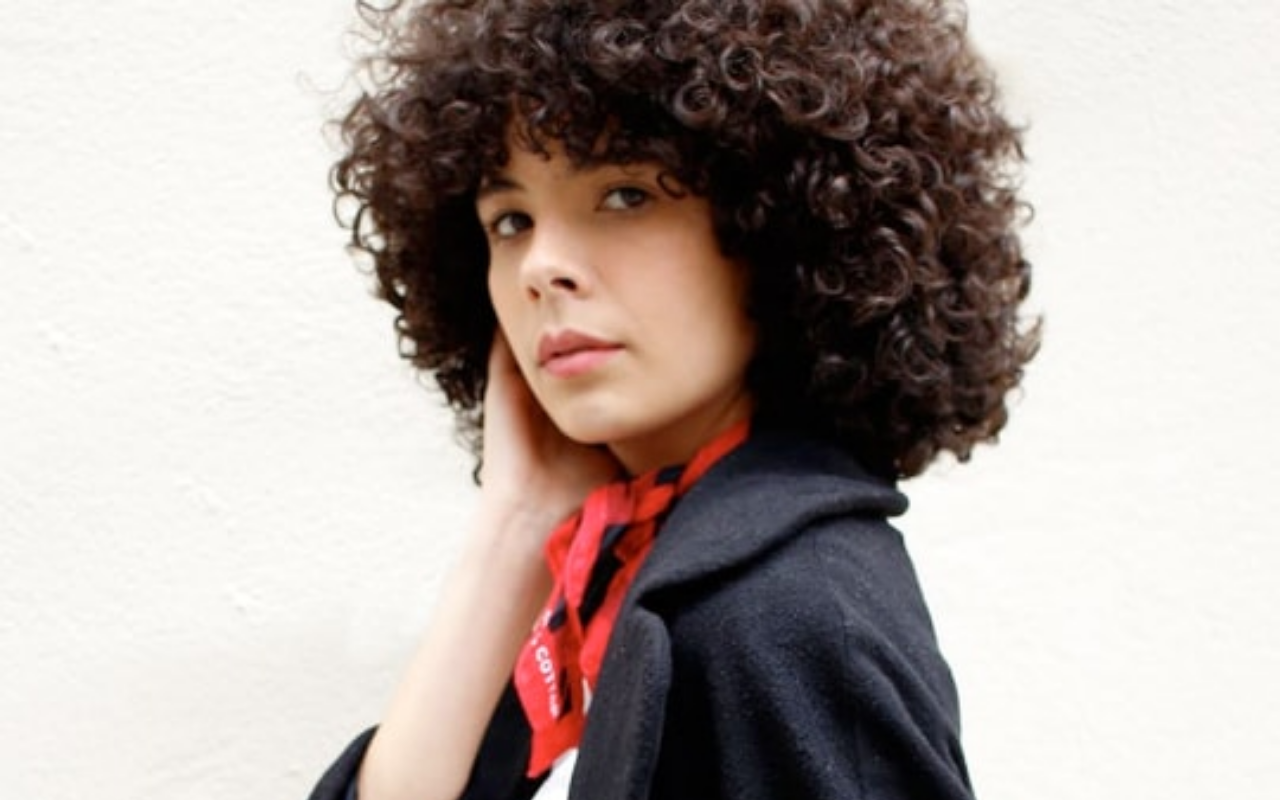
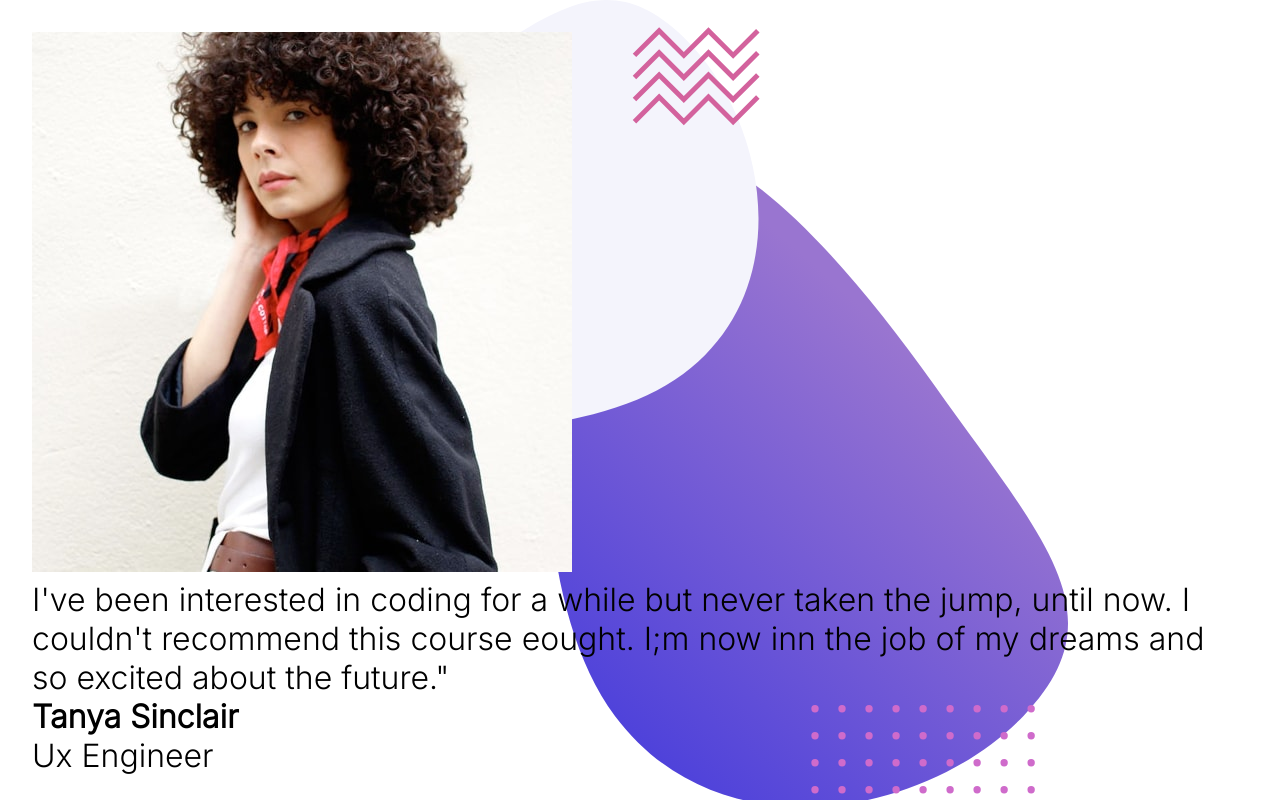
Before and after one commit to Gesiere/Coding-bootcamps, a plain HTML site: page index.html in a window 1280 px wide. Shown: the top 800 px of the page. Drawn offline with Linux system fonts and the light colour scheme.

Commit message:
initial commit

```diff
--- a/index.html
+++ b/index.html
@@ -16,13 +16,13 @@
                 <img src="/images/image-tanya.jpg" alt="">
             </div>
             <div     class="slide-testimony">
-                <p>I've benn interested in coding for a while but never taken the jump, until now. I couldn't recommend this course eought. I;m now inn the job of my dreams and so excited about the future."</p>
-            </div>
-            <div class="author"><h4>Tanya Sinclair</h4></div>
-
-            <div class="position">
+                <p>I've been interested in coding for a while but never taken the jump, until now. I couldn't recommend this course eought. I;m now inn the job of my dreams and so excited about the future."</p>
+                <h4>Tanya Sinclair</h4>
                 <span>Ux Engineer</span>
             </div>
+
+
+
 
         </section>
 
@@ -34,10 +34,10 @@
                 <p>" if you want to lay the best foundation possible I'd recommend taking this course.
                     The depth the instructprs go into is incredible. I now feel so confident about starting up as a professional developer."
                 </p>
-                <div class="author"><h4>John Tarkor</h4></div>
-                <div class="position">
+                <h4>John Tarkor</h4>
+
                     <span>Junior Front-end Developer</span>
-                </div>
+
             </div>
         </section>
 
--- a/style.css
+++ b/style.css
@@ -18,10 +18,27 @@ body{
     font-size: var(--fs-body);
 }
 
-img{
+/* img{
     width: 100%;
-}
+} */
 
 .slide-container{
 
+    padding: 6rem 7rem; */
+    border: 2px solid black;
+    width: 100%;
+    min-height: 100vh;
+    display: flex;
+    align-items: center;
+    justify-content: center;
+     padding: 2rem;
+    background-image: url(/images/pattern-bg.svg);
+    background-repeat: no-repeat;
+    background-position: center bottom;
+    background-size: contain;
 }
+
+
+    .slide2{
+    display: none;
+}
```
